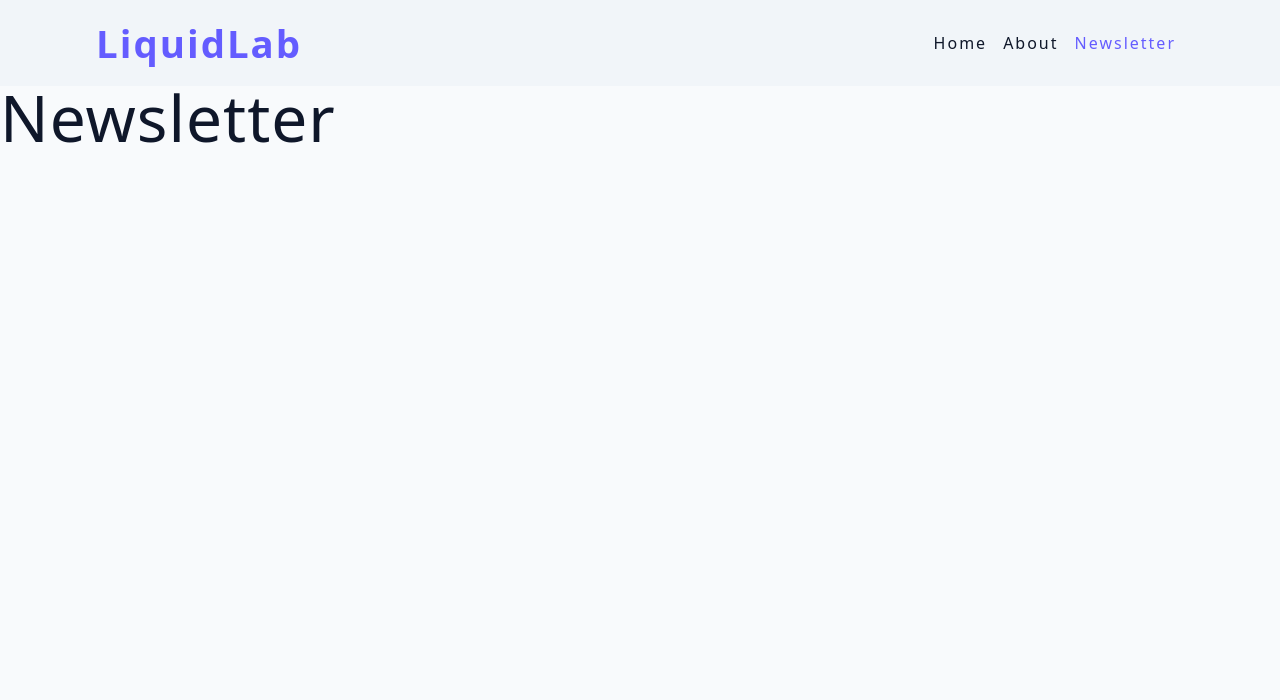
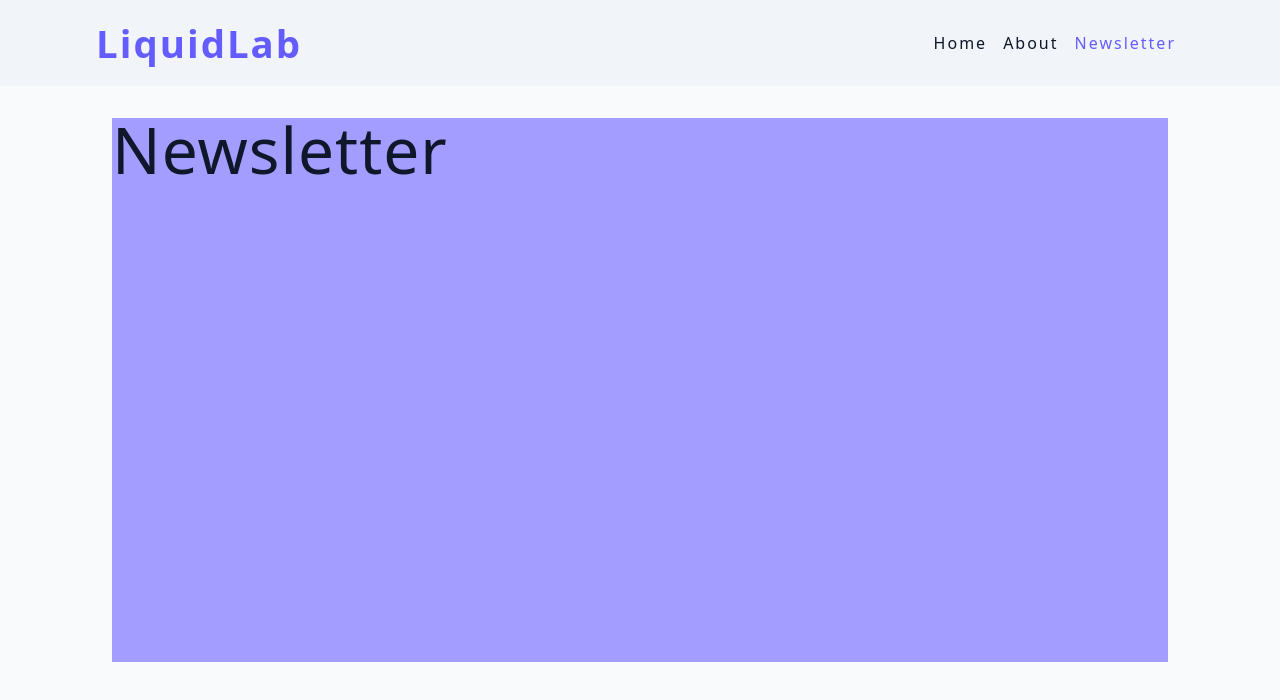
Before and after one commit to jackal7819/liquid-lab, a React (Vite) app: page /newsletter in a window 1280 px wide. Shown: the top 700 px of the page. Built offline with nearby package versions, Linux system fonts and the light colour scheme.

Commit message:
Create Error

```diff
--- a/src/App.jsx
+++ b/src/App.jsx
@@ -11,12 +11,12 @@
 	{
 		path: '/',
 		element: <HomeLayout />,
+		errorElement: <Error />,
 		children: [
 			{ index: true, element: <Landing /> },
 			{ path: 'cocktail', element: <Cocktail /> },
 			{ path: 'newsletter', element: <Newsletter /> },
 			{ path: 'about', element: <About /> },
-			{ path: '*', element: <Error/> },
 		],
 	},
 ]);
--- a/src/index.css
+++ b/src/index.css
@@ -242,10 +242,3 @@
 	margin: 0 auto;
 	margin-top: 1rem;
 }
-
-.page {
-	width: var(--view-width);
-	max-width: var(--max-width);
-	margin: 0 auto;
-	padding: 5rem 2rem;
-}
--- a/src/pages/About.jsx
+++ b/src/pages/About.jsx
@@ -46,17 +46,15 @@
 };
 
 const Wrapper = styled.div`
-	padding: 1.5rem;
-    max-width: var(--max-width);
-    text-align: center;
-    margin: 0 auto;
+	display: flex;
+	flex-direction: column;
+	gap: 1.5rem;
+	text-align: center;
 
 	p {
 		line-height: 2;
 		color: var(--grey-500);
-		margin-top: 1.5rem;
-		margin-bottom: 1.5rem;
-        text-align: start;
+		text-align: start;
 	}
 `;
 
--- a/src/pages/Error.jsx
+++ b/src/pages/Error.jsx
@@ -1,5 +1,59 @@
+import { Link } from 'react-router-dom';
+import img from '../assets/not-found.svg';
+import { styled } from 'styled-components';
+import { useRouteError } from 'react-router-dom';
+
 const Error = () => {
-	return <h1>Error</h1>;
+	const error = useRouteError();
+
+	if (error.status === 404) {
+		return (
+			<Wrapper>
+				<div>
+					<img src={img} alt='not found' />
+					<h3>Ohh!</h3>
+					<p>We can't seem to find the page you're looking for</p>
+					<Link to='/'>back home</Link>
+				</div>
+			</Wrapper>
+		);
+	}
+
+	return (
+		<Wrapper>
+			<div>
+				<h3>something went wrong</h3>
+			</div>
+		</Wrapper>
+	);
 };
 
+const Wrapper = styled.section`
+	min-height: 100vh;
+	text-align: center;
+	display: flex;
+	align-items: center;
+	justify-content: center;
+	img {
+		width: 90vw;
+		max-width: 600px;
+		display: block;
+		margin-bottom: 2rem;
+		margin-top: -3rem;
+	}
+	h3 {
+		margin-bottom: 0.5rem;
+	}
+	p {
+		line-height: 1.5;
+		margin-top: 0.5rem;
+		margin-bottom: 1rem;
+		color: var(--grey-500);
+	}
+	a {
+		color: var(--primary-500);
+		text-transform: capitalize;
+	}
+`;
+
 export default Error;
--- a/src/pages/HomeLayout.jsx
+++ b/src/pages/HomeLayout.jsx
@@ -1,13 +1,23 @@
 import Navbar from '../components/Navbar';
 import { Outlet } from 'react-router-dom';
+import { styled } from 'styled-components';
 
 const HomeLayout = () => {
 	return (
 		<div>
 			<Navbar />
-			<Outlet />
+			<Wrapper>
+				<Outlet />
+			</Wrapper>
 		</div>
 	);
 };
 
+const Wrapper = styled.section`
+	width: var(--view-width);
+	max-width: var(--max-width);
+	margin: 0 auto;
+	padding: 2rem 2rem;
+`;
+
 export default HomeLayout;
--- a/src/pages/Newsletter.jsx
+++ b/src/pages/Newsletter.jsx
@@ -1,5 +1,16 @@
+import { styled } from 'styled-components';
+
 const Newsletter = () => {
-	return <h1>Newsletter</h1>;
+	return (
+		<Wrapper>
+			<h1>Newsletter</h1>
+		</Wrapper>
+	);
 };
 
+const Wrapper = styled.section`
+	background: var(--primary-300);
+	height: 68vh;
+`;
+
 export default Newsletter;
```
Also changed, not shown: src/assets/not-found-old.svg (added), src/assets/not-found.svg.
